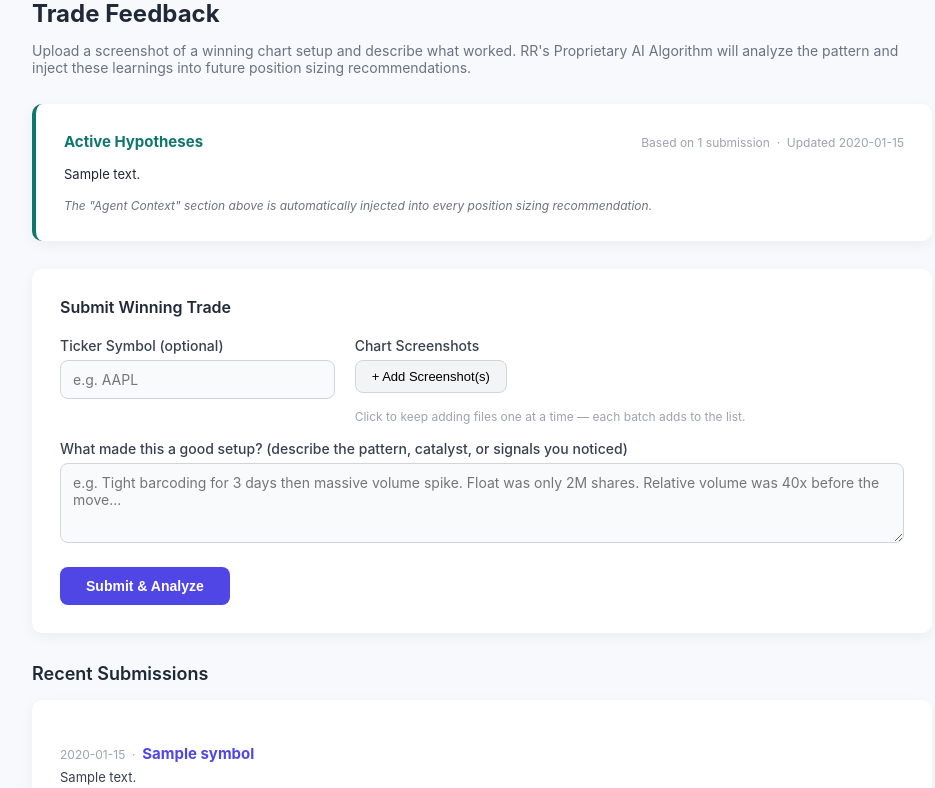
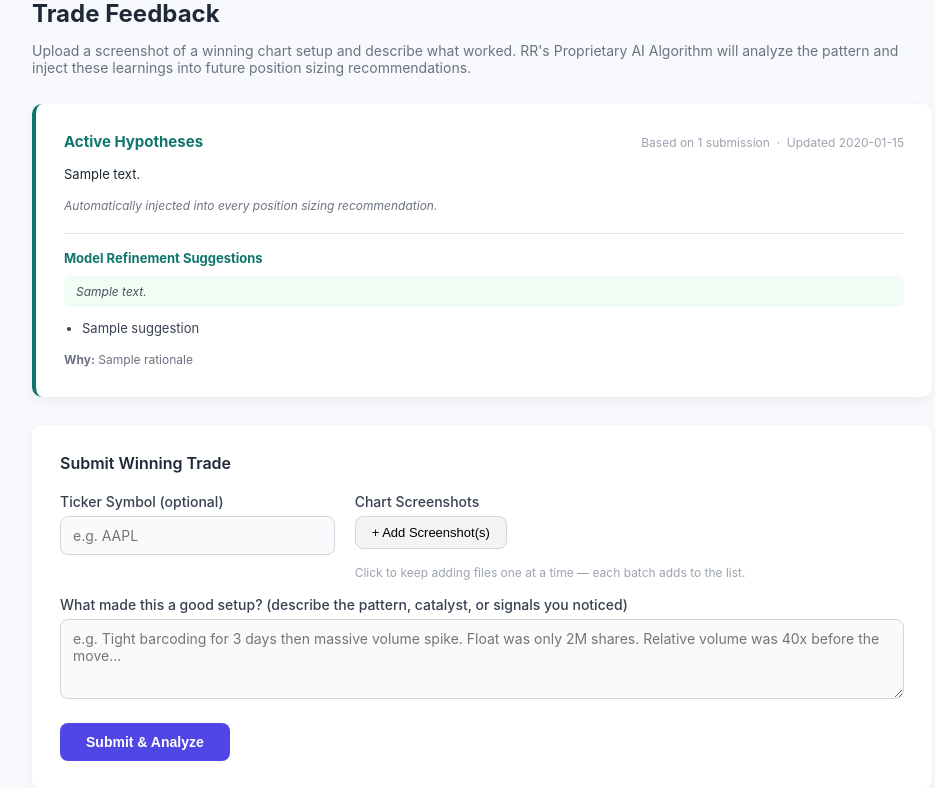
Before and after one commit to mboerner32/ai_trading_mvp, a FastAPI app: template templates/feedback.html in a window 1280 px wide. Shown: the part 141-929 px from the top of the page, without its empty margins (158-1093 px from the left). Run offline with FastAPI, Linux system fonts and the light colour scheme; the template is opened without the code that fills it: most values are stand-ins (such as "Sample title", 1, 10 or a date in 2020).

Commit message:
Show model refinement suggestions in Active Hypotheses section
- Feedback page now passes weights_info (suggestions, rationale, summary)
  to the template alongside the hypothesis
- Active Hypotheses card shows AI-generated model refinement suggestions,
  the optimizer summary, and the rationale for weight changes
- Parallel chart analysis + hypothesis/weights in background task

Co-Authored-By: Claude Sonnet 4.6 <noreply@anthropic.com>

```diff
--- a/main.py
+++ b/main.py
@@ -1,5 +1,6 @@
 # ai_trading_mvp/main.py
 
+import asyncio
 import yfinance as yf
 
 from concurrent.futures import ThreadPoolExecutor
@@ -339,13 +340,22 @@ def feedback_page(request: Request):
             "user": request.session["user"],
             "recent_feedback": get_recent_feedback(limit=10),
             "hypothesis": get_hypothesis(),
+            "weights_info": get_squeeze_weights(),
         }
     )
 
 
-def _run_weight_optimization(all_feedback: list, hypothesis_content: str | None):
-    """Background task: optimize Complex + AI weights without blocking the response."""
+
+
+def _run_hypothesis_and_weights(all_feedback: list):
+    """Background task: synthesize hypothesis from all feedback then optimize weights."""
     try:
+        hypothesis_text = synthesize_feedback_hypotheses(all_feedback)
+        hypothesis_content = None
+        if hypothesis_text:
+            save_hypothesis(hypothesis_text, len(all_feedback))
+            hypothesis_content = hypothesis_text
+
         opt_data = get_optimization_data()
         weights_data = get_squeeze_weights()
         current_weights = weights_data["weights"] if weights_data else DEFAULT_SQUEEZE_WEIGHTS.copy()
@@ -358,7 +368,7 @@ def _run_weight_optimization(all_feedback: list, hypothesis_content: str | None)
                 opt_result["summary"],
             )
     except Exception:
-        pass  # never crash the background task
+        pass
 
 
 @app.post("/feedback", response_class=HTMLResponse)
@@ -377,8 +387,9 @@ async def submit_feedback(
     chart_analysis = ""
     valid_charts = [c for c in charts if hasattr(c, "filename") and c.filename]
     if valid_charts:
-        analyses = []
-        for i, chart in enumerate(valid_charts, 1):
+        # Read all file bytes first
+        chart_data = []
+        for chart in valid_charts:
             image_bytes = await chart.read()
             fn = chart.filename.lower()
             if fn.endswith(".png"):
@@ -389,31 +400,31 @@ async def submit_feedback(
                 media_type = "image/webp"
             else:
                 media_type = "image/jpeg"
-            result = analyze_chart_feedback(
-                image_bytes, media_type, user_text, symbol=symbol.strip() or None
-            )
-            if len(valid_charts) > 1:
-                analyses.append(f"--- Chart {i} of {len(valid_charts)} ---\n{result}")
-            else:
-                analyses.append(result)
+            chart_data.append((image_bytes, media_type))
+
+        # Analyze all charts in parallel
+        loop = asyncio.get_event_loop()
+        sym = symbol.strip() or None
+        tasks = [
+            loop.run_in_executor(None, analyze_chart_feedback, img, mt, user_text, sym)
+            for img, mt in chart_data
+        ]
+        results = await asyncio.gather(*tasks)
+
+        if len(valid_charts) > 1:
+            analyses = [f"--- Chart {i+1} of {len(results)} ---\n{r}" for i, r in enumerate(results)]
+        else:
+            analyses = list(results)
         chart_analysis = "\n\n".join(analyses)
 
     save_feedback(symbol.upper().strip(), user_text, chart_analysis)
 
-    # Re-synthesize hypothesis from ALL feedback (including just-saved) synchronously
+    # Hypothesis synthesis + weight optimization run in background
+    # save_feedback already committed, so get_all_feedback() includes this submission
     all_feedback = get_all_feedback()
-    hypothesis_text = synthesize_feedback_hypotheses(all_feedback)
-    if hypothesis_text:
-        save_hypothesis(hypothesis_text, len(all_feedback))
+    background_tasks.add_task(_run_hypothesis_and_weights, all_feedback)
 
     hypothesis_data = get_hypothesis()
-
-    # Weight optimization runs in background (slower, doesn't need to block)
-    background_tasks.add_task(
-        _run_weight_optimization,
-        all_feedback,
-        hypothesis_data["content"] if hypothesis_data else None,
-    )
 
     return templates.TemplateResponse(
         "feedback.html",
@@ -422,6 +433,7 @@ async def submit_feedback(
             "user": request.session["user"],
             "recent_feedback": get_recent_feedback(limit=10),
             "hypothesis": hypothesis_data,
+            "weights_info": get_squeeze_weights(),
             "submitted": True,
             "chart_analysis": chart_analysis,
         }
--- a/templates/feedback.html
+++ b/templates/feedback.html
@@ -208,8 +208,32 @@
         </div>
         <div style="font-size:13px; line-height:1.75; white-space:pre-wrap; color:#1f2937;">{{ hypothesis.content }}</div>
         <div style="margin-top:12px; font-size:12px; color:#6b7280; font-style:italic;">
-            The "Agent Context" section above is automatically injected into every position sizing recommendation.
+            Automatically injected into every position sizing recommendation.
         </div>
+
+        {% if weights_info and weights_info.suggestions %}
+        <div style="margin-top:20px; border-top:1px solid #e5e7eb; padding-top:16px;">
+            <div style="font-weight:700; font-size:13px; color:#0f766e; margin-bottom:10px;">
+                Model Refinement Suggestions
+            </div>
+            {% if weights_info.summary %}
+            <div style="font-size:12px; color:#4b5563; background:#f0fdf4; border-radius:6px;
+                        padding:8px 12px; margin-bottom:10px; font-style:italic;">
+                {{ weights_info.summary }}
+            </div>
+            {% endif %}
+            <ul style="margin:0; padding-left:18px; font-size:13px; color:#374151; line-height:1.8;">
+                {% for s in weights_info.suggestions %}
+                <li>{{ s }}</li>
+                {% endfor %}
+            </ul>
+            {% if weights_info.rationale %}
+            <div style="margin-top:10px; font-size:12px; color:#6b7280; line-height:1.6;">
+                <strong>Why:</strong> {{ weights_info.rationale }}
+            </div>
+            {% endif %}
+        </div>
+        {% endif %}
     </div>
     {% else %}
     <div style="background:#fffbeb; border:1px solid #fde68a; color:#92400e;
```
